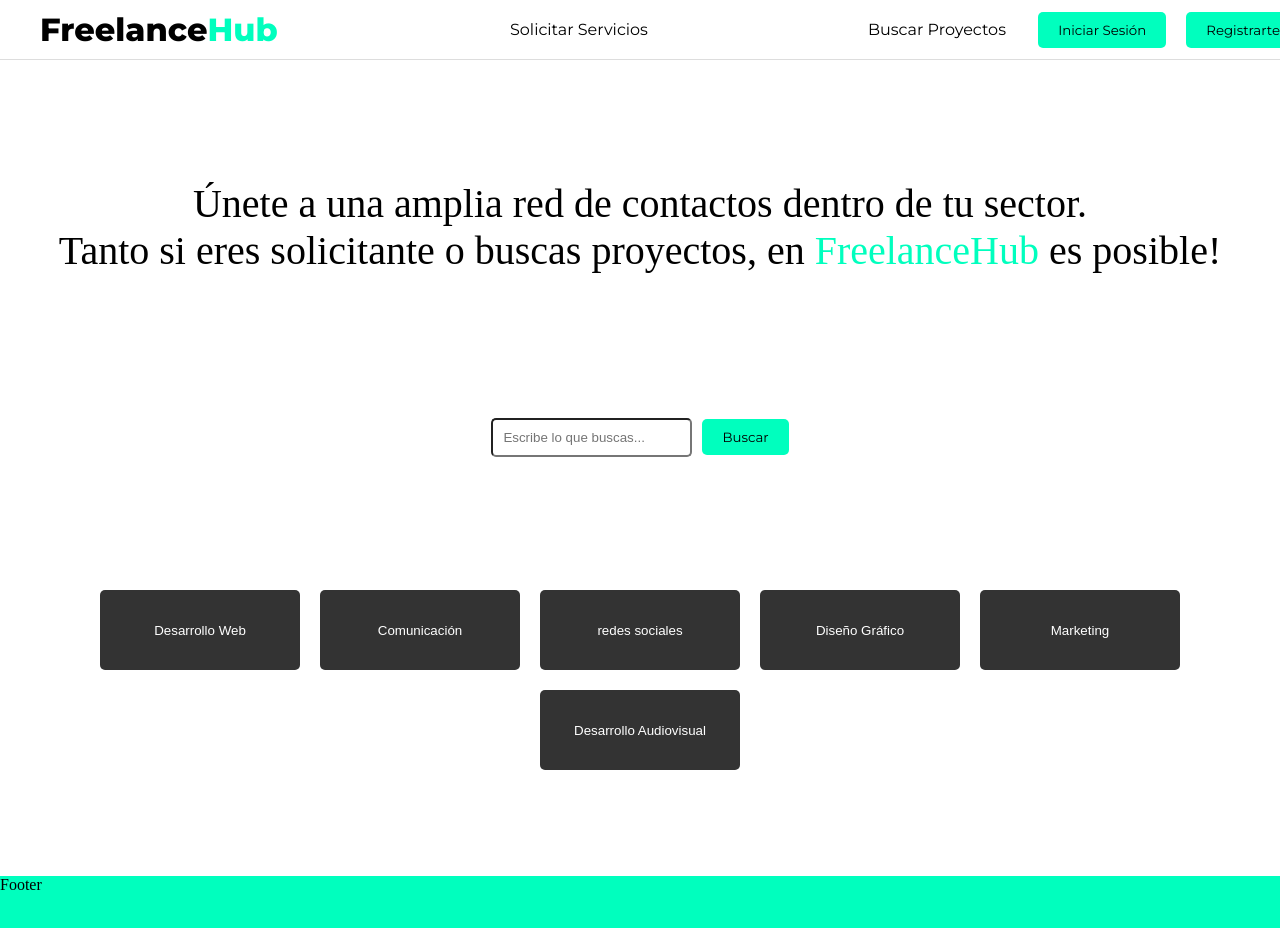
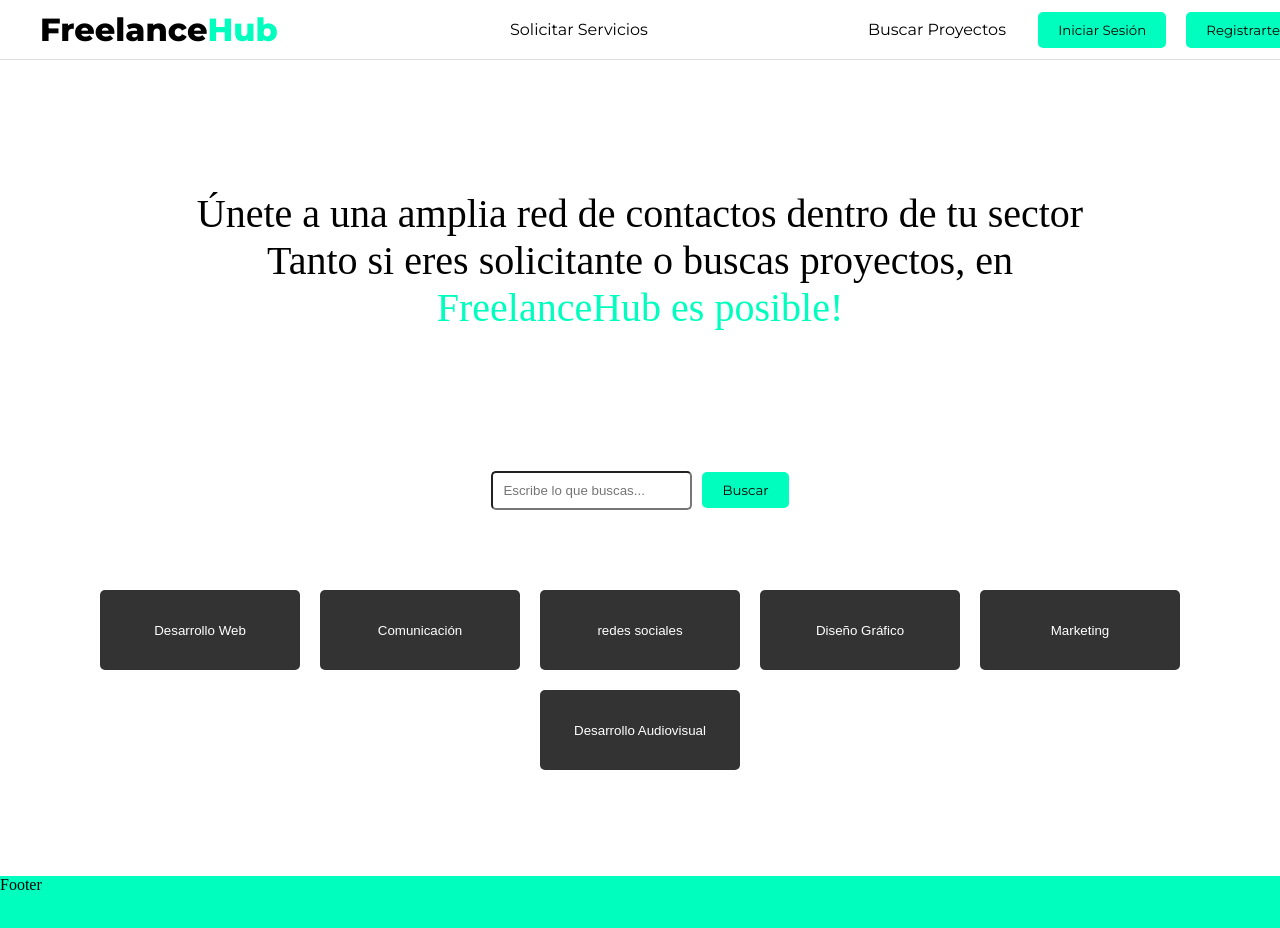
Before and after one commit to develhope/FS-ESP10-Team1-Project3, a React (Vite) app: page / in a window 1280 px wide. Shown: the top 928 px of the page. Built offline with nearby package versions, Linux system fonts and the light colour scheme.

Commit message:
Scroll Container

```diff
--- a/src/components/Container.jsx
+++ b/src/components/Container.jsx
@@ -9,9 +9,8 @@ export function Container () {
 
     <div className='container'>
         <p className='container-text'>
-          Únete a una amplia red de contactos dentro de tu sector.<br />
-          Tanto si eres solicitante o buscas proyectos, en <span className='highlight'>FreelanceHub</span> es posible!
-        </p>
+        <span> Únete a una amplia red de contactos dentro de tu sector </span><br />
+        <span>Tanto si eres solicitante o buscas proyectos, en </span><br /> <span className='highlight'>FreelanceHub es posible!</span></p>
 
 
       <div className='buscador'>
--- a/src/index.css
+++ b/src/index.css
@@ -15,6 +15,7 @@ html, body {
   box-sizing: border-box;
   padding: 80px 20px; /* Asegura que el contenido no se superponga con la navbar */
   margin-top: 60px; /* Ajusta este valor para asegurar que no se superponga con la navbar */
+  overflow: hidden; /* Oculta la barra de desplazamiento */
 }
 
 .highlight {
@@ -78,7 +79,27 @@ footer {
 
 .container-text {
   font-size: 40px;
-   margin-bottom: 20px;
+  margin-bottom: 20px;
+  overflow: hidden;
+  box-sizing: border-box;
+  padding: 10px;
+  position: relative;
+  height: 200px;
+}
+
+.container-text span {
+  display: inline-block;
+  animation: scrollUp 5s linear forwards; /* Esto asegura que la animación se ejecute durante 5 segundos y luego se detenga en el estado final. */
+}
+
+
+@keyframes scrollUp {
+  0% {
+    transform: translateY(300%); /* Comienza desde abajo */
+  }
+  100% {
+    transform: translateY(0); /* Se detiene en la posición inicial */
+  }
 }
 
 
```
